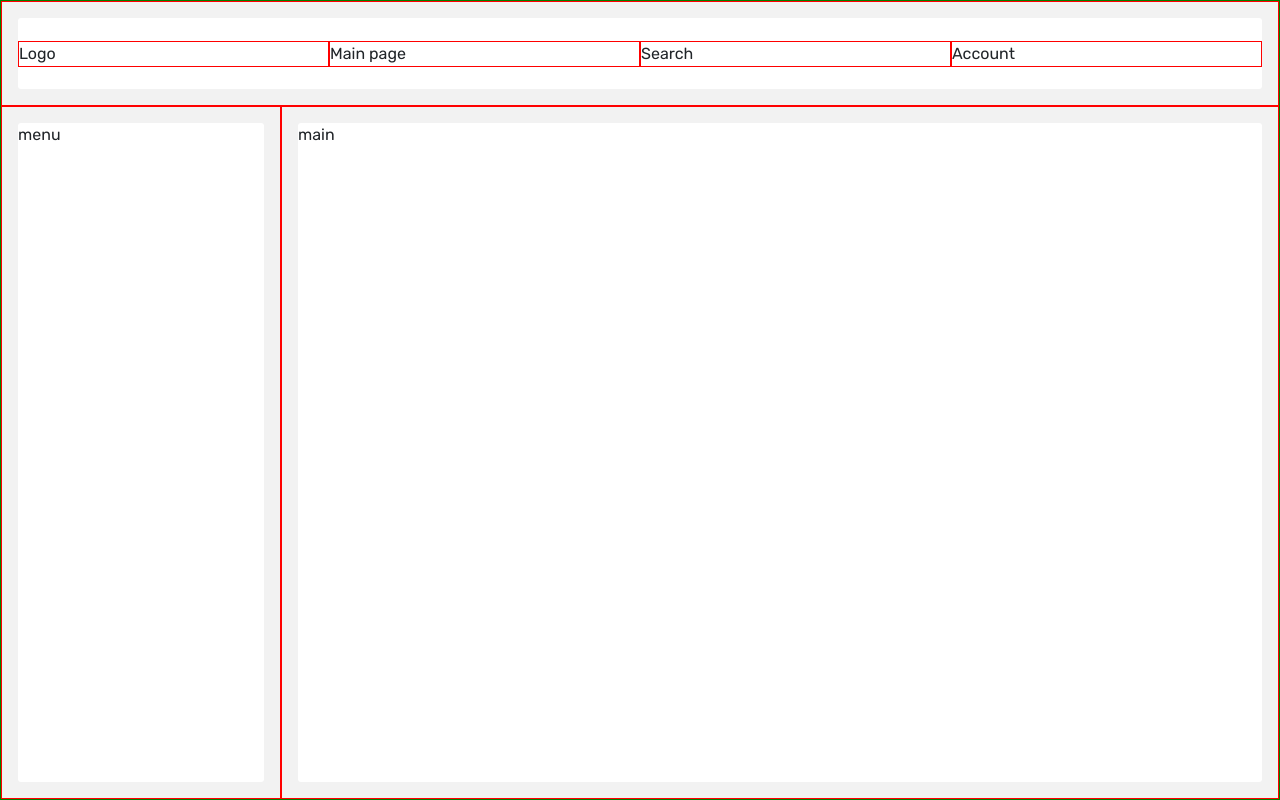
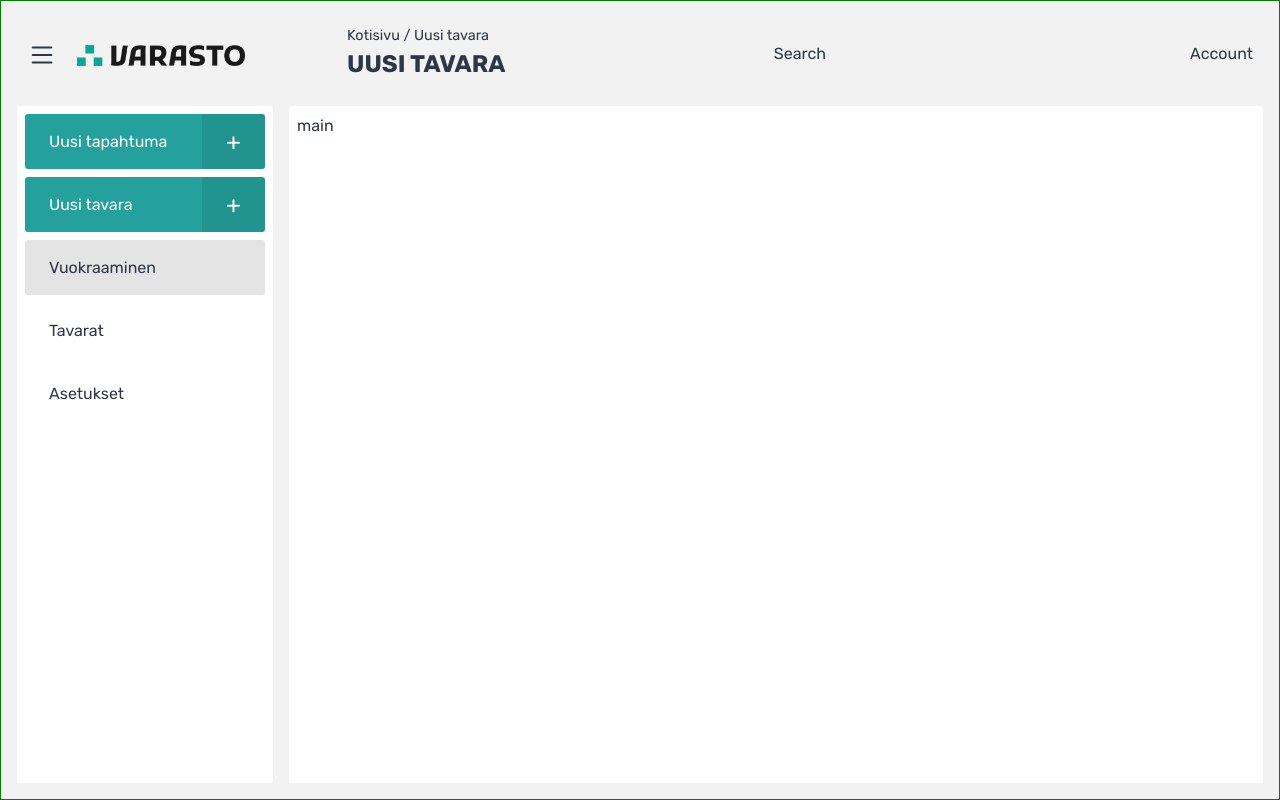
Before and after one commit to SergeiVasilyev/VarastohallintaR1, a Django app: page /main_page/ in a window 1280 px wide. Run offline with Django 4.2, Linux system fonts and the light colour scheme.

Commit message:
Added and formated Header, navbar

```diff
--- a/varastoapp/static/varasto/main_page.css
+++ b/varastoapp/static/varasto/main_page.css
@@ -13,6 +13,9 @@
     height: 100%;
     border: 1px solid green;
     background-color: #F2F2F2;
+    color: #2D3748;
+    font-family: rubik;
+    font-size: 16px;
 }
 
     header {
@@ -21,48 +24,148 @@
     }
     aside {
         grid-area: aside;
-        padding: 1em;
+        padding: 0em 0.5em 1em 1em; /* Aside oikealla 0.5em ja Main väsemällä 0.5em */
         }
     main {
         grid-area: main;
-        padding: 1em;
+        padding: 0em 1em 1em 0.5em; /* Aside oikealla 0.5em ja Main väsemällä 0.5em */
     }
 
     header, aside, main {
-        border: 1px solid red;
+        /* border: 1px solid red; */
     }
 
     .white_background {
         background-color: white;
         border-radius: 3px;
         height: 100%;
+        padding: 0.5em;
     }
+
+
+/* ----HEADER---- */
 header .warp {
     display: grid;
-        grid-template-columns: 1fr 1fr 1fr 1fr;
-        background-color: white;
+    grid-template-columns: 20em 1fr 1fr 1fr;
     border-radius: 3px;
     width: 100%;
     height: 100%;
+    /* border: 1px solid red; */
 }
-    header .warp div {
-        display: flex; /* For items */
-        justify-content: start;
-
-        place-self: center stretch; /* For this block */
+    /* header .warp > div {
+        place-self: center stretch;
+        justify-self: start;
+        border: 1px solid green;
+        padding-left: 10px;
+        font-size: 1.5em;
+        display: grid;
+        grid-template-columns: 1fr 4fr;
+        gap: 10px;
+        justify-content: space-between;
+    } */
+    header .warp > div {
+        place-self: center stretch;
         /* justify-self: start; */
-
-        border: 1px solid red;
+        /* border: 1px solid green; */
+    }
+    .logos {
+        font-size: 1.5em;
+    }
+    .page_name {
+        display: flex;
+        flex-direction: column;
+        justify-content: flex-start;
+    }
+    .page_name span {
+        text-align: left;
+    }
+    .page_name span:nth-child(1) {
+        font-size: 0.9em;
+        font-weight: 400;
+    }
+    .page_name span:nth-child(2) {
+        font-size: 1.5em;
+        font-weight: 700;
     }
 
+    .item_left {
+        display: flex;
+        justify-content: start;
+    }
+    .item_right {
+        display: flex;
+        justify-content: end;
+    }
+
+    .image {
+        max-width: 7em;
+        height: auto;
+    }
+    header .warp > div span {
+        padding-left: 10px;
+        padding-right: 10px;
+        /* border: 1px solid red;  */
+    }
+
+/* /----HEADER---- */
+
+
+/* ----MENU---- */
 aside {
 
 }
-    nav {
-
+    .button {
+        display: inline-flex;
+        height: 55px;
+        padding: 0;
+        border: none;
+        outline: none;
+        border-radius: 3px;
+        overflow: hidden;
+        font-family: 'Quicksand', sans-serif;
+        font-size: 1em;
+        font-weight: 400;
+        cursor: pointer;
+    }
+    .button_bg_green {
+        color: white;
+        background: #24A19C;
+    }
+    .button_bg_gray { /* active button*/
+        color: #2D3748;
+        background: #E4E4E4;
+    }
+    .button_bg_white { /* inactive button*/
+        color: #2D3748;
+        background: white;
+    }
+    .button:hover{
+        filter: opacity(85%);
+    }
+    .button:active{
+        filter: opacity(60%);
+    }
+    .button__text,
+    .button__icon {
+        display: inline-flex;
+        align-items: center;
+        padding: 0 24px;
+        height: 100%;
+    }
+    .button__icon{
+        font-size: 1.5em;
+        background: rgba(0, 0, 0, 0.08);
+    }
+    .resize {
+        width: 100%;
     }
 
+/* /----MENU---- */
 
+
+
+/* ----MAIN---- */
 main {
 
 }
+/* /----MAIN---- */
--- a/varastoapp/templates/varasto/main_page.html
+++ b/varastoapp/templates/varasto/main_page.html
@@ -12,18 +12,45 @@
 
 <div class="main_container">
     <header>
+
         <div class="warp">
-            <div class="logo"><span>Logo</span></div>
-            <div class="page_name">Main page</div>
-            <div class="search">Search</div>
-            <div class="account">Account</div>
+            <div class="logos item_left">
+                <span>
+                    <svg xmlns="http://www.w3.org/2000/svg" width="30" height="30" fill="currentColor" class="bi bi-list" viewBox="0 0 16 16">
+                        <path fill-rule="evenodd" d="M2.5 12a.5.5 0 0 1 .5-.5h10a.5.5 0 0 1 0 1H3a.5.5 0 0 1-.5-.5zm0-4a.5.5 0 0 1 .5-.5h10a.5.5 0 0 1 0 1H3a.5.5 0 0 1-.5-.5zm0-4a.5.5 0 0 1 .5-.5h10a.5.5 0 0 1 0 1H3a.5.5 0 0 1-.5-.5z"/>
+                    </svg>
+                </span>
+                <span><img class="image" src="{% static 'varasto/pics/varasto_logo.png' %}" alt="varasto_logo.png"></span>
+            </div>
+            <div class="page_name item_left">
+                <span>Kotisivu / Uusi tavara</span>
+                <span>UUSI TAVARA</span>
+            </div>
+            <div class="search"><span>Search</span></div>
+            <div class="account item_right"><span>Account</span></div>
         </div>
     </header>
 
     <aside>
         <div class="white_background">
             <nav>
-                menu
+                <button type="button" class="button button_bg_green resize mb-2">
+                    <span class="button__text resize">Uusi tapahtuma</span>
+                    <span class="button__icon">+</span>
+                </button>
+                <button type="button" class="button button_bg_green resize mb-2">
+                    <span class="button__text resize">Uusi tavara</span>
+                    <span class="button__icon">+</span>
+                </button>
+                <button type="button" class="button button_bg_gray resize mb-2">
+                    <span class="button__text resize">Vuokraaminen</span>
+                </button>
+                <button type="button" class="button button_bg_white resize mb-2">
+                    <span class="button__text resize">Tavarat</span>
+                </button>
+                <button type="button" class="button button_bg_white resize mb-2">
+                    <span class="button__text resize">Asetukset</span>
+                </button>
             </nav>
         </div>
     </aside>
```
Lines whose indentation alone changed are shown as unchanged.
